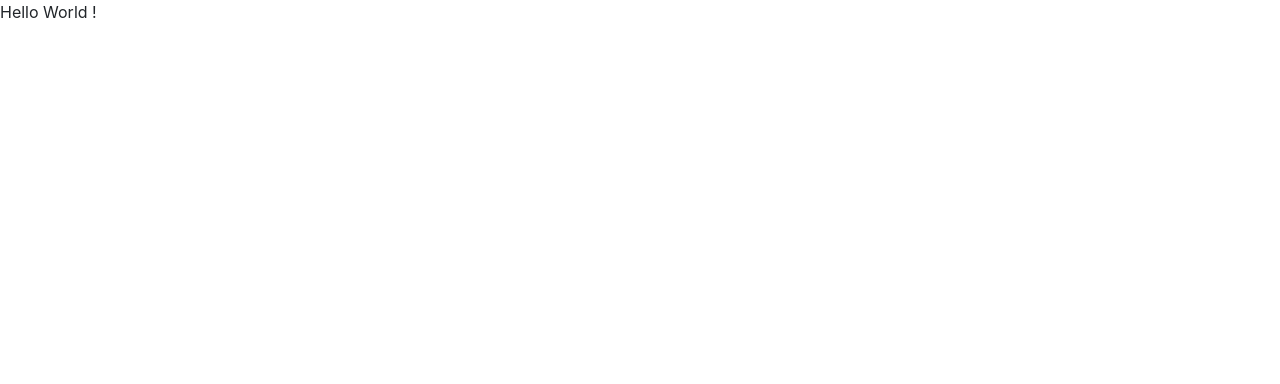
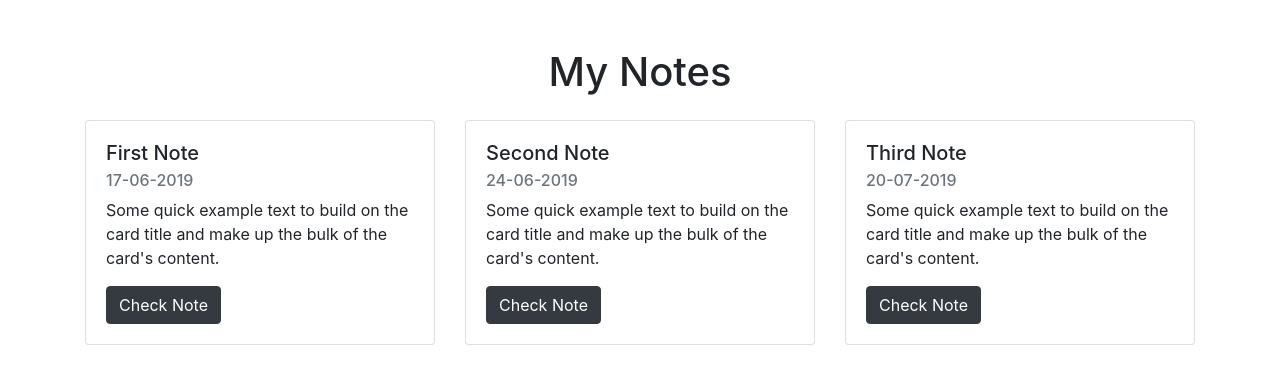
Before and after one commit to Hissane/keep-notes-app, a plain HTML site: page front-app/show_notes.html in a window 1280 px wide. Drawn offline with nearby package versions, Linux system fonts and the light colour scheme.

Commit message:
Add Show Notes and Add Note

```diff
--- a/front-app/show_notes.html
+++ b/front-app/show_notes.html
@@ -8,7 +8,35 @@
   <link rel="stylesheet" href="https://stackpath.bootstrapcdn.com/bootstrap/4.3.1/css/bootstrap.min.css" integrity="sha384-ggOyR0iXCbMQv3Xipma34MD+dH/1fQ784/j6cY/iJTQUOhcWr7x9JvoRxT2MZw1T" crossorigin="anonymous">
 </head>
 <body>
-  Hello World !
+  <div class="container pt-5">
+  	<h1 class=text-center>My Notes</h1>
+  <div class="card-deck pt-3">
+	<div class="card" style="width: 18rem;">
+	  <div class="card-body">
+	    <h5 class="card-title">First Note</h5>
+	    <h6 class="card-subtitle mb-2 text-muted">17-06-2019</h6>
+	    <p class="card-text">Some quick example text to build on the card title and make up the bulk of the card's content.</p>
+	    <a href="#" class="btn btn-dark">Check Note</a>
+	  </div>
+	</div>
+	  <div class="card" style="width: 18rem;">
+	  <div class="card-body">
+	    <h5 class="card-title">Second Note</h5>
+	    <h6 class="card-subtitle mb-2 text-muted">24-06-2019</h6>
+	    <p class="card-text">Some quick example text to build on the card title and make up the bulk of the card's content.</p>
+	    <a href="#" class="btn btn-dark">Check Note</a>
+	  </div>
+	</div>
+	  <div class="card" style="width: 18rem;">
+	  <div class="card-body">
+	    <h5 class="card-title">Third Note</h5>
+	    <h6 class="card-subtitle mb-2 text-muted">20-07-2019</h6>
+	    <p class="card-text">Some quick example text to build on the card title and make up the bulk of the card's content.</p>
+	    <a href="#" class="btn btn-dark">Check Note</a>
+	  </div>
+	</div>
+  </div>
+  </div>
   <script src="https://code.jquery.com/jquery-3.3.1.slim.min.js" integrity="sha384-q8i/X+965DzO0rT7abK41JStQIAqVgRVzpbzo5smXKp4YfRvH+8abtTE1Pi6jizo" crossorigin="anonymous"></script>
   <script src="https://cdnjs.cloudflare.com/ajax/libs/popper.js/1.14.7/umd/popper.min.js" integrity="sha384-UO2eT0CpHqdSJQ6hJty5KVphtPhzWj9WO1clHTMGa3JDZwrnQq4sF86dIHNDz0W1" crossorigin="anonymous"></script>
   <script src="https://stackpath.bootstrapcdn.com/bootstrap/4.3.1/js/bootstrap.min.js" integrity="sha384-JjSmVgyd0p3pXB1rRibZUAYoIIy6OrQ6VrjIEaFf/nJGzIxFDsf4x0xIM+B07jRM" crossorigin="anonymous"></script>
```
Also changed, not shown: front-app/add_note.html (added, +32 -0 lines).
